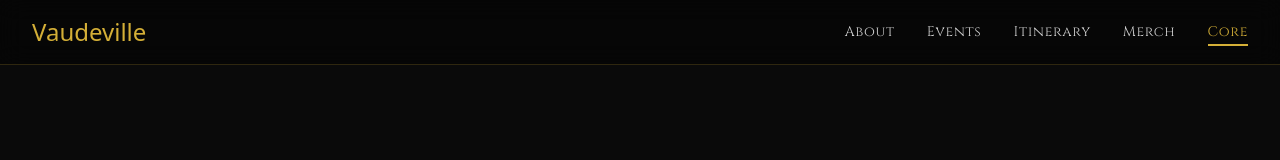
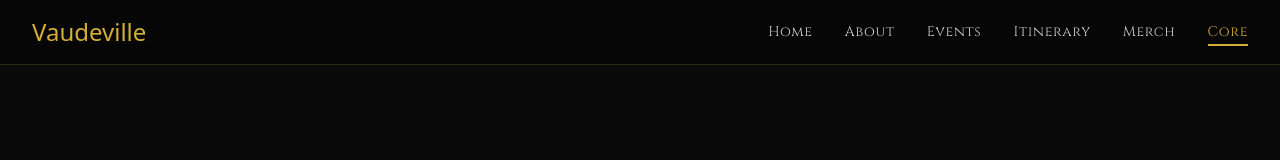
Before and after one commit to VrajPrajapati6/Vaudeville-2026, a React (Vite) app in the folder client/: page /core in a window 1280 px wide. Shown: the top 160 px of the page. Built offline with nearby package versions, Linux system fonts and the light colour scheme; a web font is replaced by a local one.

Commit message:
Upadated

```diff
--- a/client/src/components/layout/Navbar.tsx
+++ b/client/src/components/layout/Navbar.tsx
@@ -4,6 +4,7 @@ import { useState } from "react";
 import { useTransition } from "@/context/TransitionContext";
 
 const navItems = [
+  { name: "Home", path: "/" },
   { name: "About", path: "/about" },
   { name: "Events", path: "/events" },
   { name: "Itinerary", path: "/timeline" },
```
